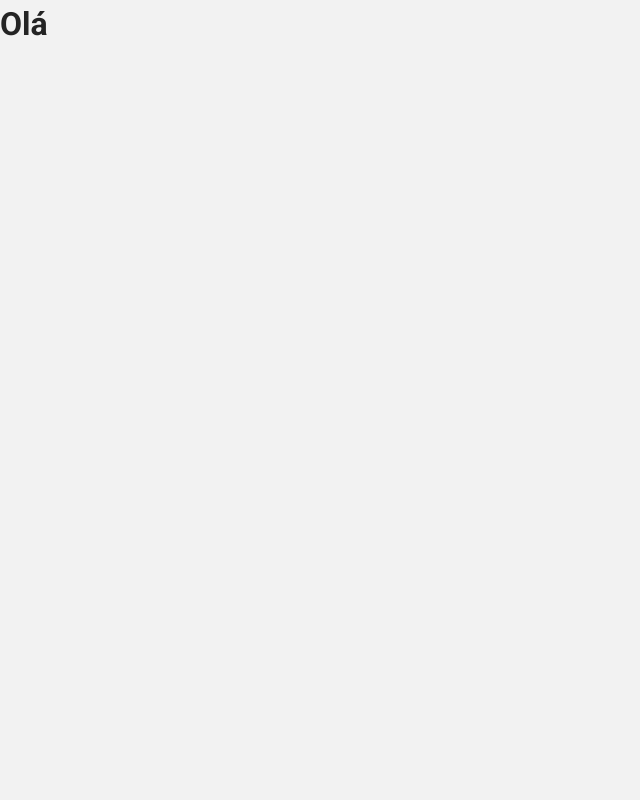
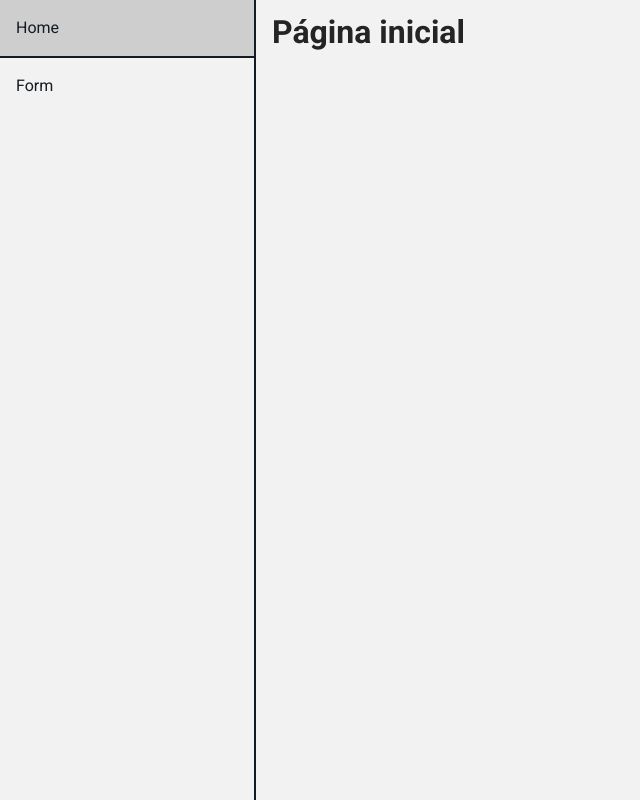
Before and after one commit to adairjuneo/sandbox-ui, a React (Vite) app: page / in a window 1280 px wide. Shown: the whole page, without its empty margins (0-640 px from the left). Built offline with nearby package versions, Linux system fonts and the light colour scheme.

Commit message:
home page and some styles with scss.

```diff
--- a/package.json
+++ b/package.json
@@ -16,6 +16,7 @@
     "react-dom": "19.0.0",
     "react-router": "7.3.0",
     "rehype-starry-night": "2.2.0",
+    "sass": "1.86.0",
     "zod": "3.24.2"
   },
   "devDependencies": {
--- a/src/App.tsx
+++ b/src/App.tsx
@@ -1,9 +1,18 @@
 import React from 'react';
+import { NavLink, Outlet } from 'react-router';
 
 const App = () => {
   return (
     <React.Fragment>
-      <h1>Olá</h1>
+      <div className="app">
+        <nav className="navigation">
+          <NavLink to="/">Home</NavLink>
+          <NavLink to="/form">Form</NavLink>
+        </nav>
+        <main className="content">
+          <Outlet />
+        </main>
+      </div>
     </React.Fragment>
   );
 };
--- a/src/index.css
+++ b/src/index.scss
@@ -78,6 +78,51 @@ code {
   font-family: 'Fira Code', monospace;
   font-size: 14px;
 }
+
+.app {
+  width: 100%;
+  height: 100vh;
+  display: flex;
+  flex-direction: row;
+  overflow: auto;
+
+  .navigation {
+    min-width: 256px;
+    border-right: 2px solid #151b23;
+
+    display: flex;
+    flex-direction: column;
+
+    a {
+      color: #151b23;
+      text-decoration: none;
+      padding: 1rem;
+      border-bottom: 2px solid transparent;
+
+      &.active {
+        color: #151b23;
+        background-color: #CECECE;
+        border-bottom: 2px solid #151b23;
+      }
+
+      &:hover {
+        border-bottom: 2px solid #151b23;
+      }
+
+      &:active {
+        color: #151b23;
+      }
+    }
+  }
+
+  .content {
+    flex: 1;
+    padding: 0.5rem 1rem;
+
+    overflow: auto;
+  }
+}
+
 
 .pl-c {
   color: var(--color-prettylights-syntax-comment);
--- a/src/main.tsx
+++ b/src/main.tsx
@@ -1,18 +1,21 @@
-import './index.css';
+import './index.scss';
 
 import { StrictMode } from 'react';
 import { createRoot } from 'react-dom/client';
 import { BrowserRouter, Route, Routes } from 'react-router';
 
 import App from './App';
+import HomePage from './routes/@home';
 import FormPage from './routes/form';
 
 createRoot(document.getElementById('root')!).render(
   <StrictMode>
     <BrowserRouter>
       <Routes>
-        <Route index path="/" element={<App />} />
-        <Route index path="/form" element={<FormPage />} />
+        <Route element={<App />}>
+          <Route index path="/" element={<HomePage />} />
+          <Route path="/form" element={<FormPage />} />
+        </Route>
       </Routes>
     </BrowserRouter>
   </StrictMode>
--- /dev/null
+++ b/src/routes/@home/index.tsx
@@ -0,0 +1,13 @@
+import './styles.scss';
+
+import React from 'react';
+
+const HomePage = () => {
+  return (
+    <React.Fragment>
+      <h1>Página inicial</h1>
+    </React.Fragment>
+  );
+};
+
+export default HomePage;
```
Also changed, not shown: src/routes/@home/styles.scss (added), 1 other file (tests, documents, lock files or other folders).
